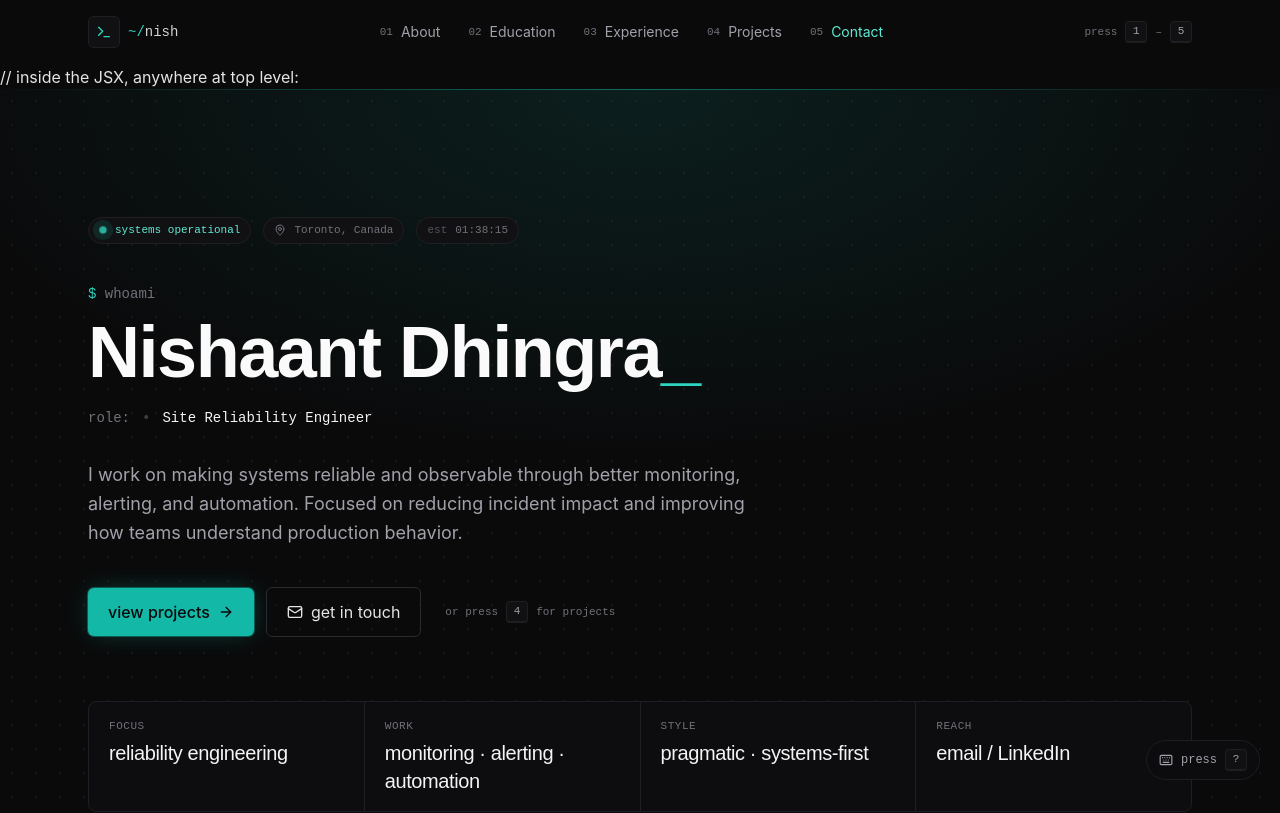
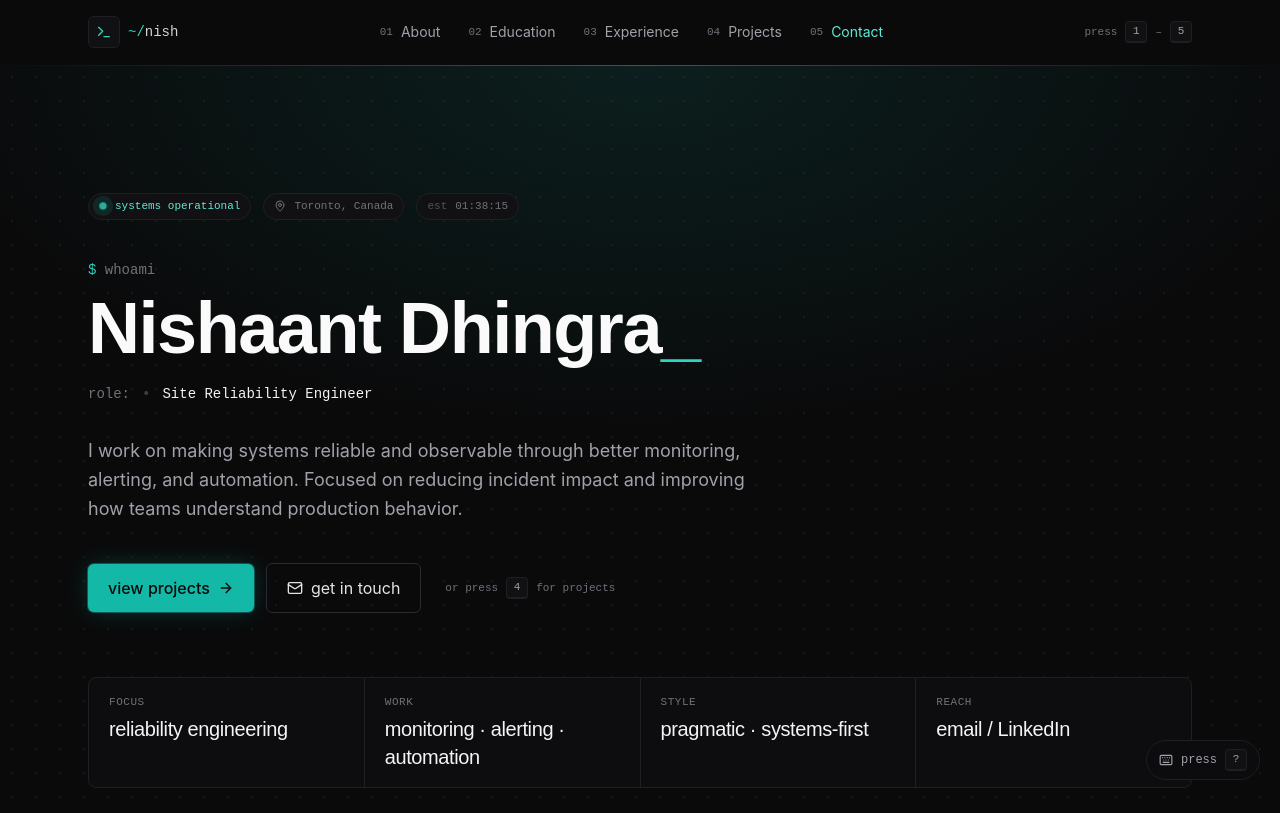
Before and after one commit to dhingranishaant/portfolio-react, a React (Create React App) app in the folder sre-portfolio/: page / in a window 1280 px wide. Shown: the top 813 px of the page. Built offline with nearby package versions, Linux system fonts and the light colour scheme.

Commit message:
scrolling-animation-try3-final

```diff
--- a/sre-portfolio/src/pages/Portfolio.jsx
+++ b/sre-portfolio/src/pages/Portfolio.jsx
@@ -35,7 +35,6 @@ const Portfolio = () => {
     return (
         <div className="relative min-h-screen bg-[#0a0a0b] text-zinc-200">
             <Navbar />
-            // inside the JSX, anywhere at top level:
             <ScrollProgress />
             <main>
                 <Hero />
```
